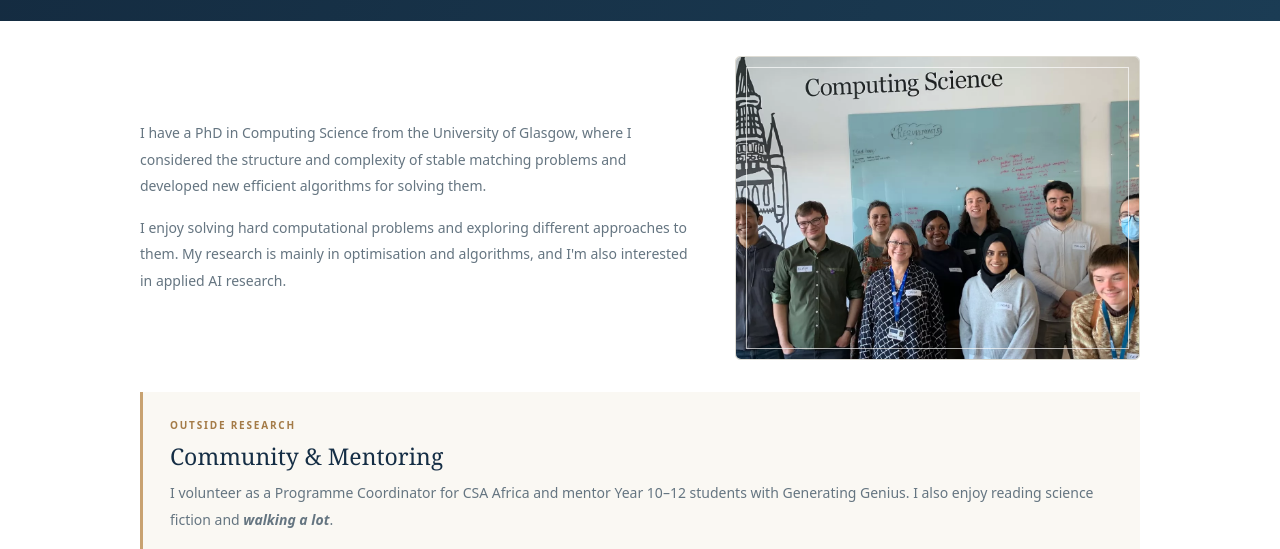
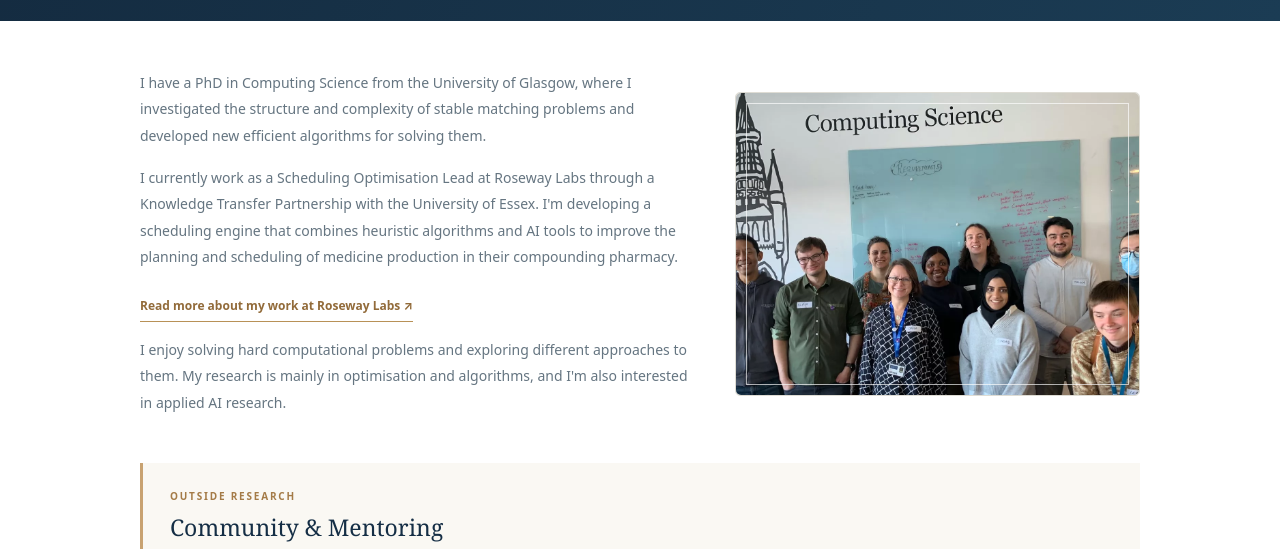
Before and after one commit to PeaceAyegba/PeaceAyegba.github.io, an Astro site: page /about in a window 1280 px wide. Shown: the part 226-775 px from the top of the page. Built offline with nearby package versions, Linux system fonts and the light colour scheme; Astro itself is replaced by a stand-in of ours.

Commit message:
Update about page with current role and research
Added details about current work and research interests.

```diff
--- a/src/pages/about.astro
+++ b/src/pages/about.astro
@@ -17,9 +17,27 @@ import Base from "../layouts/Base.astro";
       <div class="about-copy">
         <p>
           I have a PhD in Computing Science from the University of Glasgow,
-          where I considered the structure and complexity of stable matching
+          where I investigated the structure and complexity of stable matching
           problems and developed new efficient algorithms for solving them.
-        </p><p>
+        </p>
+<p>
+  I currently work as a Scheduling Optimisation Lead at Roseway Labs
+  through a Knowledge Transfer Partnership with the University of Essex.
+  I'm developing a scheduling engine that combines heuristic algorithms
+  and AI tools to improve the planning and scheduling of medicine
+  production in their compounding pharmacy.
+</p>
+
+<p>
+  <a
+    class="inline-link"
+    href="https://www.linkedin.com/feed/update/urn:li:share:7515365721774784512/"
+    target="_blank"
+    rel="noopener noreferrer"
+  >
+    Read more about my work at Roseway Labs ↗
+  </a>
+</p><p>
           I enjoy solving hard computational problems and exploring different
           approaches to them. My research is mainly in optimisation and
           algorithms, and I'm also interested in applied AI research.
```
